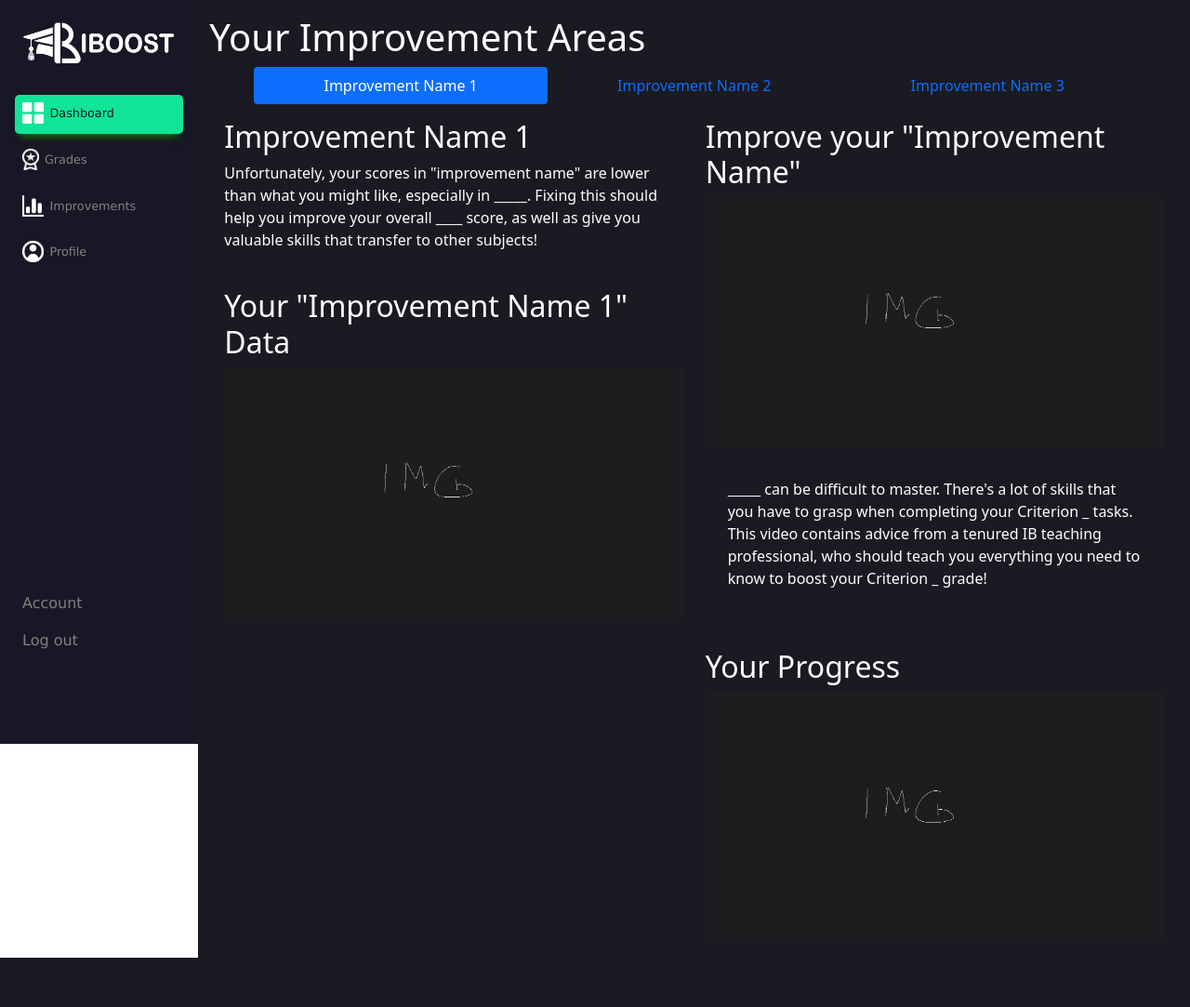
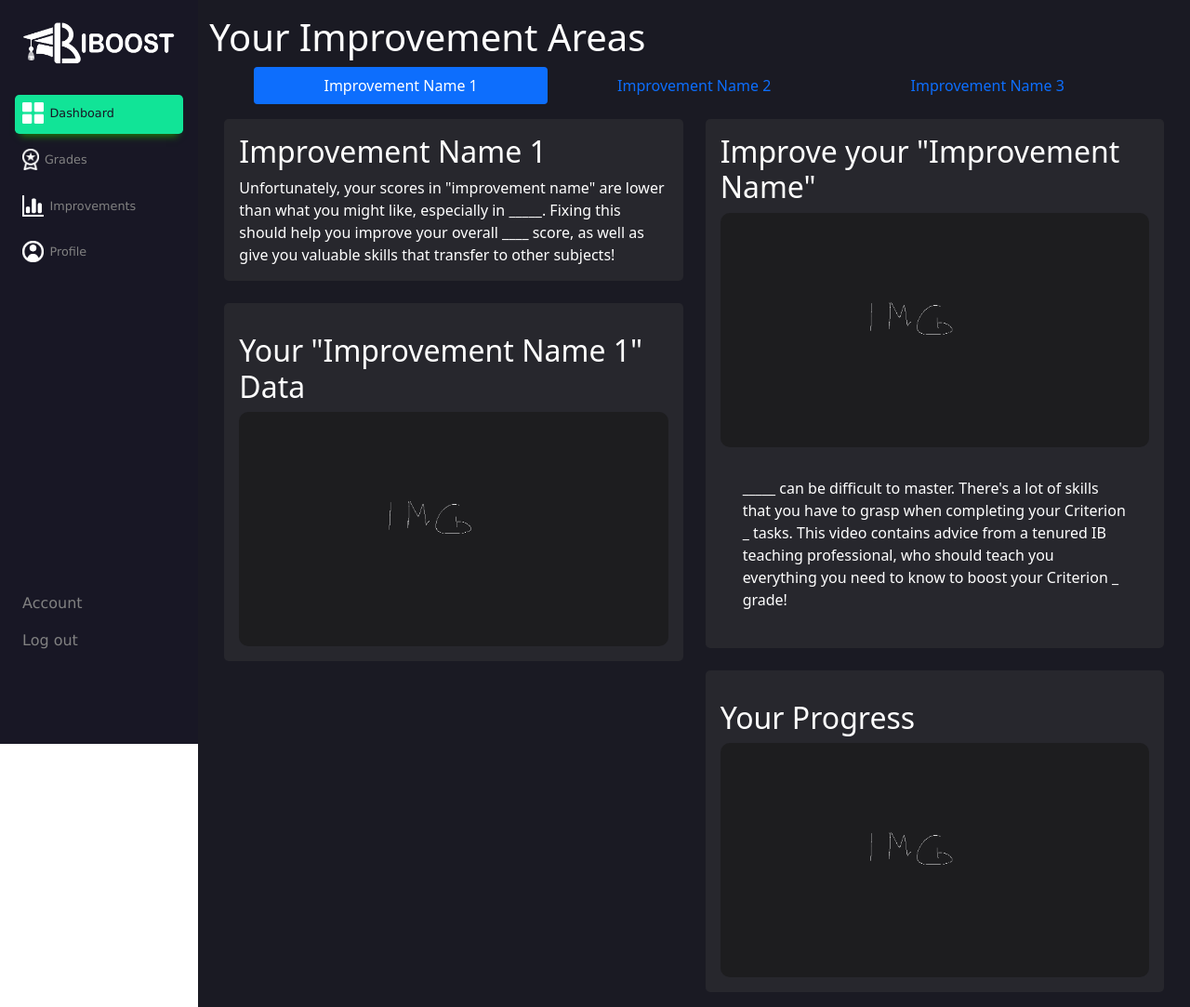
Before and after one commit to e-ndorfin/iboost-latest, a Django app: page /improvements/ in a window 1280 px wide. Shown: the whole page at 93% size. Before the commit the page ends 1030 px from the top, so only its background shows below. Run offline with Django 4.2, Linux system fonts and the light colour scheme; some libraries are stand-ins or nearby versions.

Commit message:
tried to fix improvements

```diff
--- a/dashboard/static/css/styles.css
+++ b/dashboard/static/css/styles.css
@@ -170,3 +170,18 @@ background: #818181;
 .bestsubdescription {
   padding-top: 1em;
 }
+
+#improvement{
+  color: white;
+  border-radius: 10px;
+}
+
+.improvementdata{
+  border-radius: 10px;
+}
+
+.improvement{
+  background: #27272d;
+  border-radius: 5px;
+  padding: 1em;
+}
--- a/dashboard/templates/dashboard/base.html
+++ b/dashboard/templates/dashboard/base.html
@@ -17,6 +17,7 @@
             integrity="sha384-u1OknCvxWvY5kfmNBILK2hRnQC3Pr17a+RTT6rIHI7NnikvbZlHgTPOOmMi466C8"
             crossorigin="anonymous"></script>
         <link rel="stylesheet" href="https://cdn.jsdelivr.net/npm/bootstrap-icons@1.9.1/font/bootstrap-icons.css" />
+        <link rel="stylesheet" href="../../../static/css/styles.css">
     </head>
 
 
--- a/dashboard/templates/dashboard/improvements1.html
+++ b/dashboard/templates/dashboard/improvements1.html
@@ -2,6 +2,9 @@
 {% load static %}
 <!DOCTYPE html>
 <html lang="en">
+<head>
+
+</head>
     <!-- <head>
         <meta charset="UTF-8">
         <meta http-equiv="X-UA-Compatible" content="IE=edge">
@@ -109,14 +112,14 @@
                             <br>
                             <div class="improvement">
                                 <h2 class="pt-3">Your "Improvement Name 1" Data</h2>
-                                <img src="img/empty.png" alt="" class="img-fluid improvementdata">
+                                <img src="{% static 'img/empty.png' %}" alt="" class="img-fluid improvementdata">
                             </div>
                         </div>
                         <div class="col-lg-6">
                             <div class="improvement">
                                 <h2>Improve your "Improvement Name"</h2>
                                 <!-- Video teaching you how to improve (from interviews)-->
-                                <img src="img/empty.png" alt="" class="img-fluid improvementdata">
+                                <img src="{% static 'img/empty.png' %}" alt="" class="img-fluid improvementdata">
                                 <div id="improvement" class="p-4 mt-2">
                                     _____ can be difficult to master. There's a lot of skills that you have to grasp when completing your Criterion _ tasks. This video contains advice from a tenured IB teaching professional, who should teach you everything you need to know to boost your Criterion _ grade!
                                 </div>
@@ -124,7 +127,7 @@
                             <br>
                             <div class="improvement">
                                 <h2 class="pt-3">Your Progress</h2>
-                                <img src="img/empty.png" alt="" class="img-fluid improvementdata">
+                                <img src="{% static 'img/empty.png' %}" alt="" class="img-fluid improvementdata">
                             </div>
                         </div>
                     </div>
```
